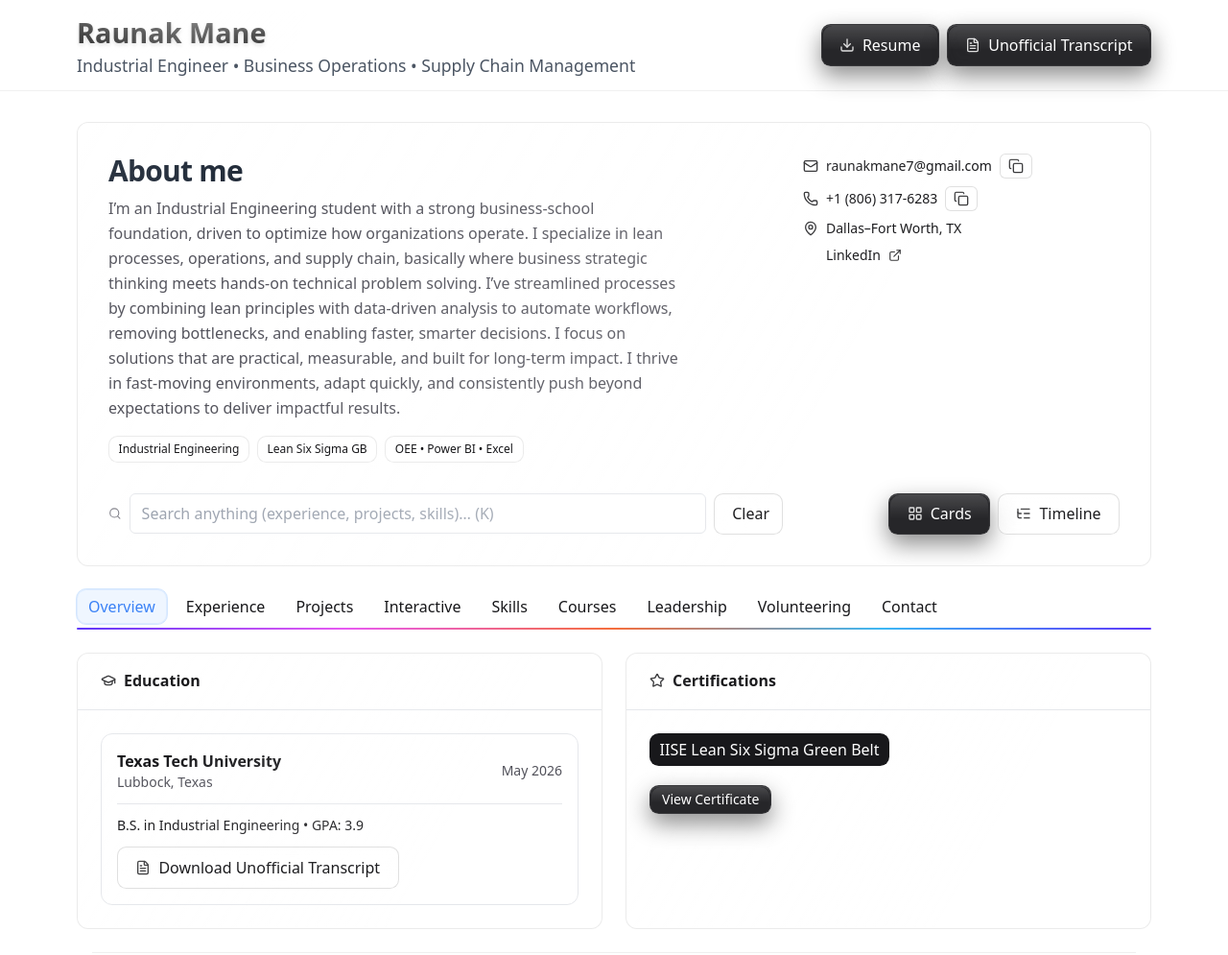
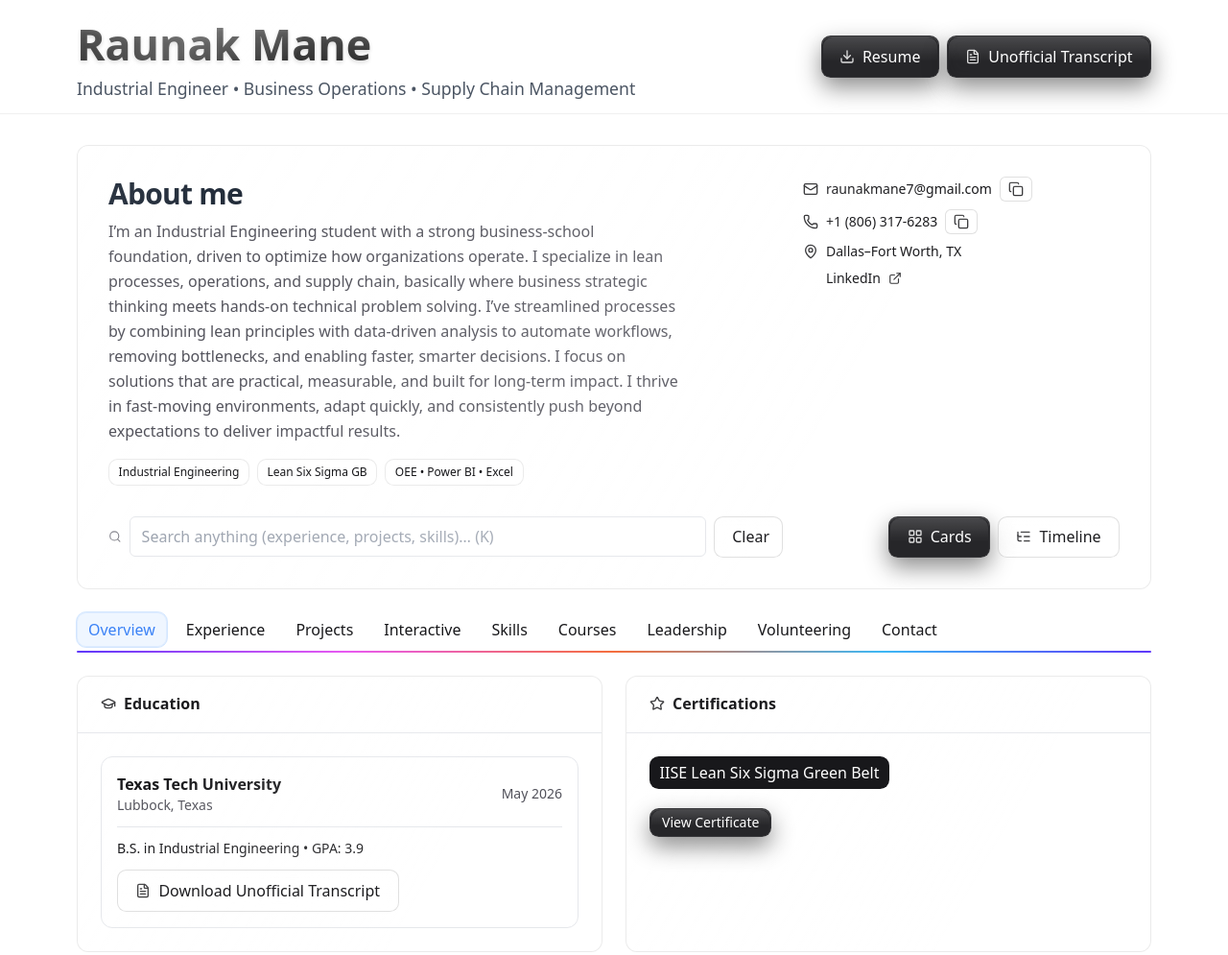
Before and after one commit to raunakmane79/cv, a plain HTML site: page index.html in a window 1280 px wide. Shown: the top 995 px of the page at 96% size. Drawn offline with nearby package versions, Linux system fonts and the light colour scheme.

Commit message:
Update index.html

```diff
--- a/index.html
+++ b/index.html
@@ -158,8 +158,8 @@ html { scroll-behavior: smooth; }
 <style>
 /* ===== GLASS-SHINE NAME ===== */
 .glass-name {
-  font-size: 1.8rem;                /* adjust size as needed */
-  font-weight: 700;
+  font-size: 2.8rem;                /* adjust size as needed */
+  font-weight: 900;
   position: relative;
   background: linear-gradient(
       to top,
```
